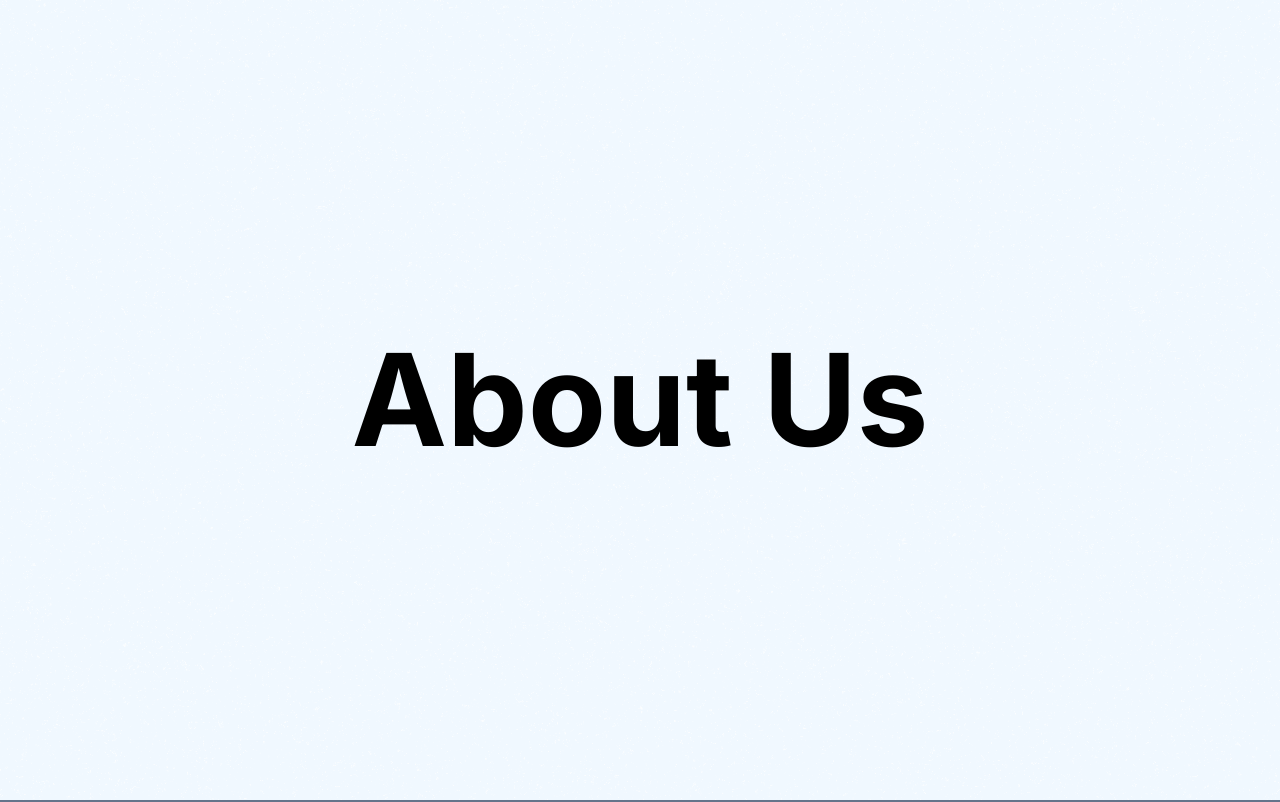
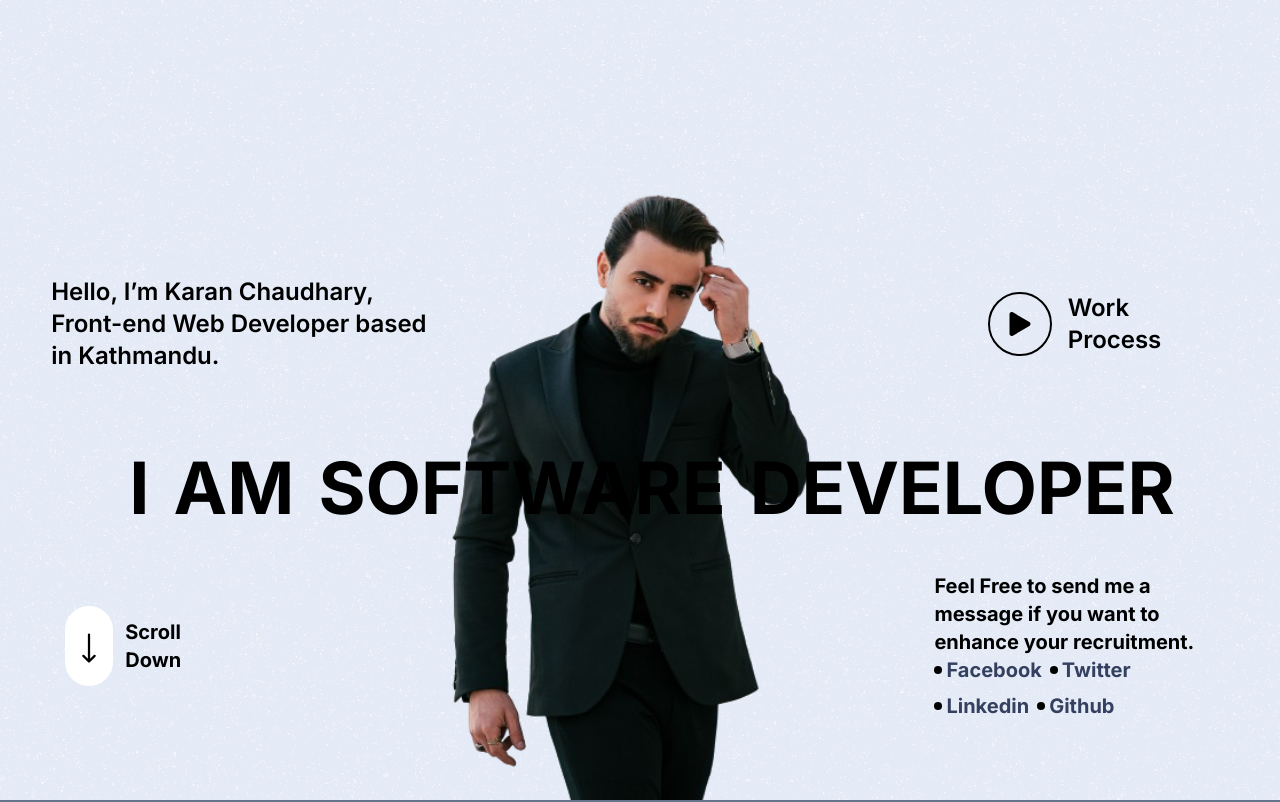
Before and after one commit to karanchaudhary-09/framermotion, a Next.js app: page /about in a window 1280 px wide. Shown: the top 802 px of the page. Built offline with nearby package versions, Linux system fonts and the light colour scheme.

Commit message:
chore: responsive header design

```diff
--- a/app/about/page.tsx
+++ b/app/about/page.tsx
@@ -1,9 +1,10 @@
+import BlogHeroSection from "@/components/ui/Blog/Blog-Hero-Section";
 import React from "react";
 
 export default function AboutPage() {
   return (
-    <div className="about-page h-screen flex items-center justify-center  ">
-      <h1 className="text-black font-bold text-9xl">About Us</h1>
-    </div>
+    <main className="about-page w-full   ">
+      <BlogHeroSection />
+    </main>
   );
 }
--- a/app/blog/page.tsx
+++ b/app/blog/page.tsx
@@ -2,7 +2,7 @@ import React from "react";
 
 export default function BlogPage() {
   return (
-    <div className="about-page h-screen flex items-center justify-center bg-noise bg-repeat bg-opacity-[15%] bg-black  ">
+    <div className="about-page h-screen flex items-center justify-center bg-noise bg-no-repeat bg-center bg-cover bg-primaryShade">
       <h1 className="text-black font-bold text-9xl">Blog Page</h1>
     </div>
   );
--- a/app/globals.css
+++ b/app/globals.css
@@ -49,5 +49,4 @@ body {
   background-position: center;
   background-repeat: no-repeat;
   background-size: cover;
-  background-color: aliceblue;
 }
--- a/app/page.tsx
+++ b/app/page.tsx
@@ -6,7 +6,7 @@ import ZoomParallex from "@/components/ZoomParallex/ZoomParallex";
 
 export default function Home() {
   return (
-    <main className="bg-black">
+    <main className="bg-black ">
       {/* <HeroSection /> */}
       <AuroraBackground>
         <LandingHeaderSection />
--- a/components/Footer/FooterContent.tsx
+++ b/components/Footer/FooterContent.tsx
@@ -3,8 +3,9 @@ import React from "react";
 export default function FooterContent() {
   return (
     <div className="flex h-full justify-center items-center">
-
-      <h1 className="text-9xl text-white">Sticky Footer</h1>
+      <h1 className="text-xl mobile:text-2xl sm:text-4xl md:text-5xl lg:text-6xl xl:text-7xl 2xl:text-8xl 3xl:text-[120px]  text-white">
+        Sticky Footer
+      </h1>
     </div>
   );
 }
--- /dev/null
+++ b/components/ui/Blog/Blog-Hero-Section.tsx
@@ -0,0 +1,99 @@
+"use client";
+import cn from "@/utils/cn";
+import Image from "next/image";
+import Link from "next/link";
+import React from "react";
+import { FaPlay } from "react-icons/fa";
+import { HiArrowLongDown } from "react-icons/hi2";
+
+function BlogHeroSection() {
+  const word = ["I", "am", "Software", "Developer"];
+
+  return (
+    <div className="w-full h-screen relative  flex items-center justify-center bg-noise bg-no-repeat bg-center bg-cover bg-primaryShade px-[4vw]">
+      <div className="w-full z-20 flex flex-col gap-28 md:gap-20   ">
+        <div className="top-wrapper w-full flex flex-col md:flex-row justify-center md:justify-between items-center gap-10 md:gap-0">
+          <h2 className="text-xl text-center md:text-start sm:text-2xl  3xl:text-4xl font-semibold w-full md:w-[30vw] ">
+            Hello, I’m Karan Chaudhary, Front-end Web Developer based in
+            Kathmandu.
+          </h2>
+
+          <div className=" flex  gap-4">
+            <div className="w-16 h-16   flex justify-center items-center border-2 rounded-full border-black">
+              <FaPlay className="w-6 h-6" />
+            </div>
+            <p className="text-xl md:text-2xl font-semibold w-1/2">
+              Work Process
+            </p>
+          </div>
+        </div>
+
+        <div className="middle-wrapper  w-full flex justify-center items-center  ">
+          <div className="text-xl mobile:text-2xl sm:text-4xl md:text-5xl lg:text-6xl xl:text-7xl 2xl:text-8xl 3xl:text-[120px]  font-bold flex ">
+            {word.map((item, index) => (
+              <h1 key={index} className={cn("block uppercase pl-2 md:pl-6")}>
+                {/* {item?.length > 1
+            ? item
+                ?.split("")
+                ?.join(",")
+                ?.map((letter: any, idx: number) => (
+                  <span key={idx} className="block">
+                    {letter}
+                  </span>
+                ))
+            : (
+                <span key={item} className="block">
+                  {item}
+                </span>
+              ) + " "} */}
+                {item}
+              </h1>
+            ))}
+          </div>
+        </div>
+
+        <div className="bottom-wrapper  md:absolute left-0 bottom-20  w-full flex flex-col gap-10 md:flex-row justify-between items-center px-[4vw] ">
+          <div className="flex gap-3 justify-center items-center">
+            <div className="w-12 bg-white  h-20 rounded-full group flex flex-col  justify-center items-center overflow-hidden cursor-pointer">
+              <HiArrowLongDown className="text-4xl transition transform -translate-y-16 group-hover:translate-y-4 duration-700 " />
+              <HiArrowLongDown className="text-4xl transition transform -translate-y-4 group-hover:translate-y-16 duration-700 " />
+            </div>
+            <p className="text-xl font-bold w-1/2">Scroll Down</p>
+          </div>
+          <div className="text-xl font-bold w-full md:w-1/3 xl:w-1/4">
+            <p>
+              Feel Free to send me a message if you want to enhance your
+              recruitment.
+            </p>
+            <div className="flex gap-2 items-center flex-wrap justify-start">
+              {["Facebook", "Twitter", "Linkedin", "Github"].map(
+                (item, index) => (
+                  <Link
+                    href={"#"}
+                    key={index}
+                    className="text-primaryBlue flex justify-center items-center gap-1 group hover:text-violet-400 transition-all duration-300 ease-linear hover:underline"
+                  >
+                    <div className="w-2 h-2 bg-black rounded-full  group-hover:bg-violet-400 transition-all duration-300 ease-linear"></div>
+                    {item}
+                  </Link>
+                )
+              )}
+            </div>
+          </div>
+        </div>
+      </div>
+
+      <div className="hidden md:block absolute bottom-0  w-full  h-[80vh] ">
+        <Image
+          src="/images/profile.png"
+          alt="hero image"
+          width={300}
+          height={300}
+          className="w-full h-full absolute bottom-0 object-contain "
+        />
+      </div>
+    </div>
+  );
+}
+
+export default BlogHeroSection;
--- a/package.json
+++ b/package.json
@@ -27,6 +27,7 @@
     "prettier-plugin-tailwindcss": "^0.5.14",
     "react": "^18",
     "react-dom": "^18",
+    "react-icons": "^5.2.1",
     "react-intersection-observer": "^9.10.2",
     "tailwind-merge": "^2.3.0"
   },
--- a/tailwind.config.js
+++ b/tailwind.config.js
@@ -13,7 +13,7 @@ module.exports = {
   theme: {
     extend: {
       backgroundImage: {
-        noise: "url('/images/noise.jpg')",
+        noise: "url('/images/noise.svg')",
       },
       animation: {
         aurora: "aurora 60s linear infinite",
@@ -41,6 +41,10 @@ module.exports = {
         primaryOrange: "#EB6C00",
         gray8: "#595959",
       },
+      screens: {
+        "mobile": "360px",
+        "3xl": "1850px",
+      },
     },
   },
   plugins: [addVariablesForColors], // This plugin adds each Tailwind color as a global CSS variable, e.g. var(--gray-200).
```
Also changed, not shown: 1 other file (tests, documents, lock files or other folders).
